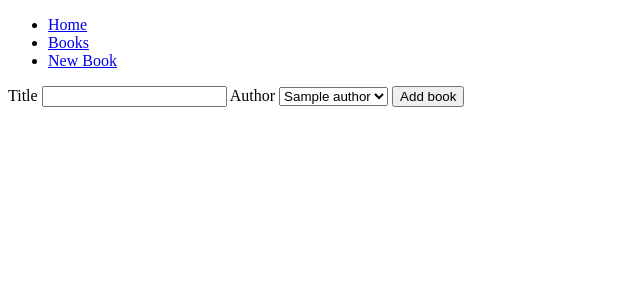
After one commit to szWoj/book_lab, a Flask app: page /books/new in a window 1280 px wide. The commit adds this page. Shown: the top 300 px of the page, without its empty margins (0-640 px from the left). Run offline with Flask 2, Linux system fonts and the light colour scheme; a database or web service that is not in the repository returns one stand-in record (values such as "Sample title"); some libraries are stand-ins or nearby versions.

Commit message:
added create book function

```diff
--- a/controllers/books_controller.py
+++ b/controllers/books_controller.py
@@ -16,3 +16,16 @@ def books():
 def delete_book(id):
     book_repository.delete(id)
     return redirect('/books')
+
+@books_blueprint.route('/books/new')
+def new_book():
+    authors = author_repository.select_all()
+    return render_template('books/new.html', authors=authors)
+
+@books_blueprint.route('/books', methods = ["POST"])
+def add_book():
+    title = request.form["title"]
+    author = author_repository.select(request.form["author"])
+    book = Book(title, author)
+    book_repository.save(book)
+    return redirect('/books')
--- a/repositories/author_repository.py
+++ b/repositories/author_repository.py
@@ -18,3 +18,12 @@ def select(id):
     if result is not None:
         author = Author(result['name'], id)
     return author
+
+def select_all():
+    authors = []
+    sql = "SELECT * FROM authors"
+    results = run_sql(sql)
+    for row in results:
+        author = Author(row["name"], row["id"])
+        authors.append(author)
+    return authors
--- a/templates/base.html
+++ b/templates/base.html
@@ -12,6 +12,7 @@
             <ul class="menu">
                 <li><a href="/">Home</a></li>
                 <li><a href="/books">Books</a></li>
+                <li><a href="/books/new">New Book</a></li>
             </ul>
         </nav>
     </header>
--- /dev/null
+++ b/templates/books/new.html
@@ -0,0 +1,17 @@
+{% extends "base.html" %}
+{% block content %}
+
+<form action="/books" method="POST" >
+    <label for="title">Title</label>
+    <input type="text" id="title" name="title" required>
+    <label for="author">Author</label>
+    <select id="authors" name="author">
+    {% for author in authors %}
+        <option value="{{author.id}}">{{author.name}}</option>
+    {% endfor %}
+
+    </select>
+    <button type="submit">Add book</button>
+</form>
+
+{% endblock %}
```
